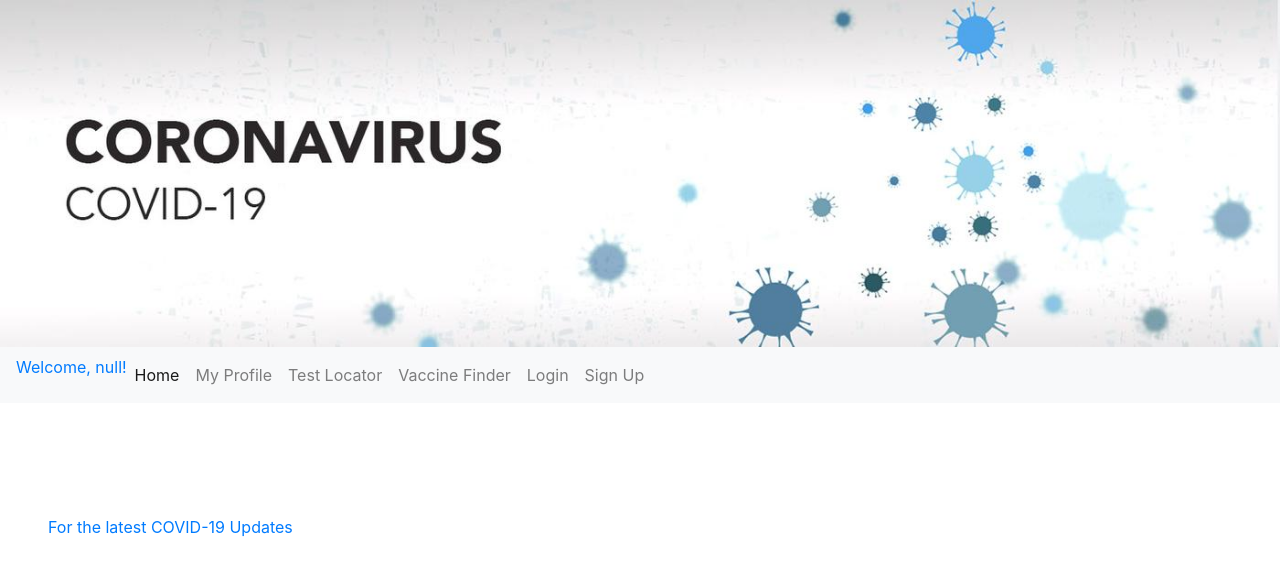
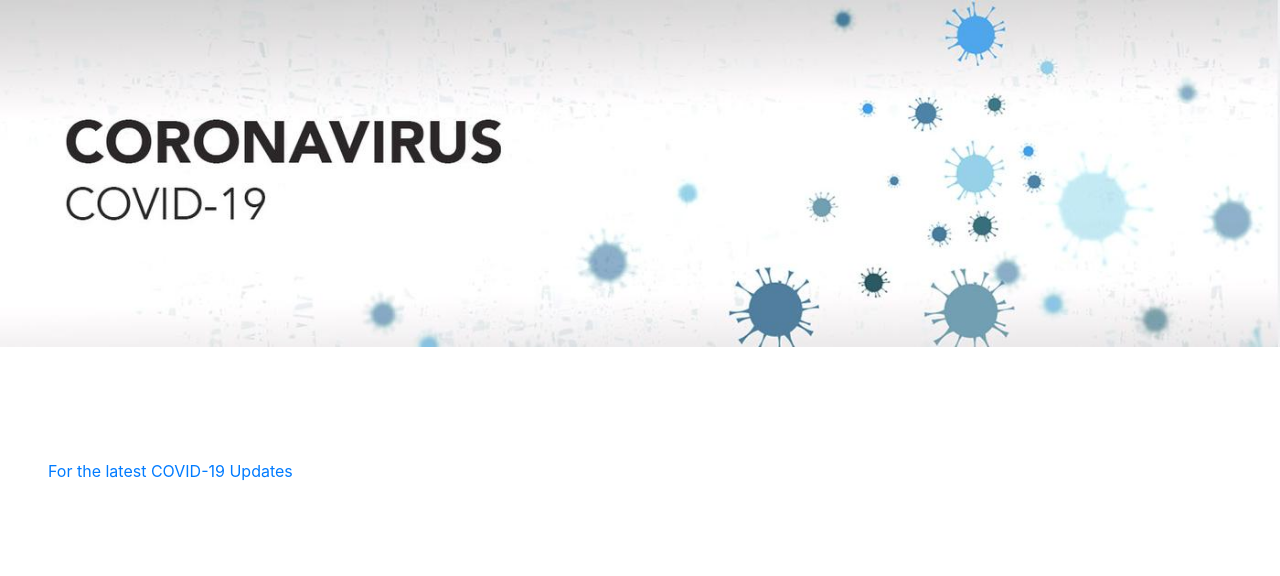
Before and after one commit to JakeMelville/covid-19-relief-react, a React (Create React App) app in the folder client/: page / in a window 1280 px wide. Shown: the top 576 px of the page. Built offline with nearby package versions, Linux system fonts and the light colour scheme; no server answers.

Commit message:
cleaning up home.js

```diff
--- a/client/src/pages/Home.js
+++ b/client/src/pages/Home.js
@@ -7,7 +7,6 @@ function Home() {
     return (
         <div>
             <Header />
-            <Nav />
             <CovidUpdate />
         </div>
     )
```
Also changed, not shown: client/src/components/Signup/signup.js (+0 -15 lines).
